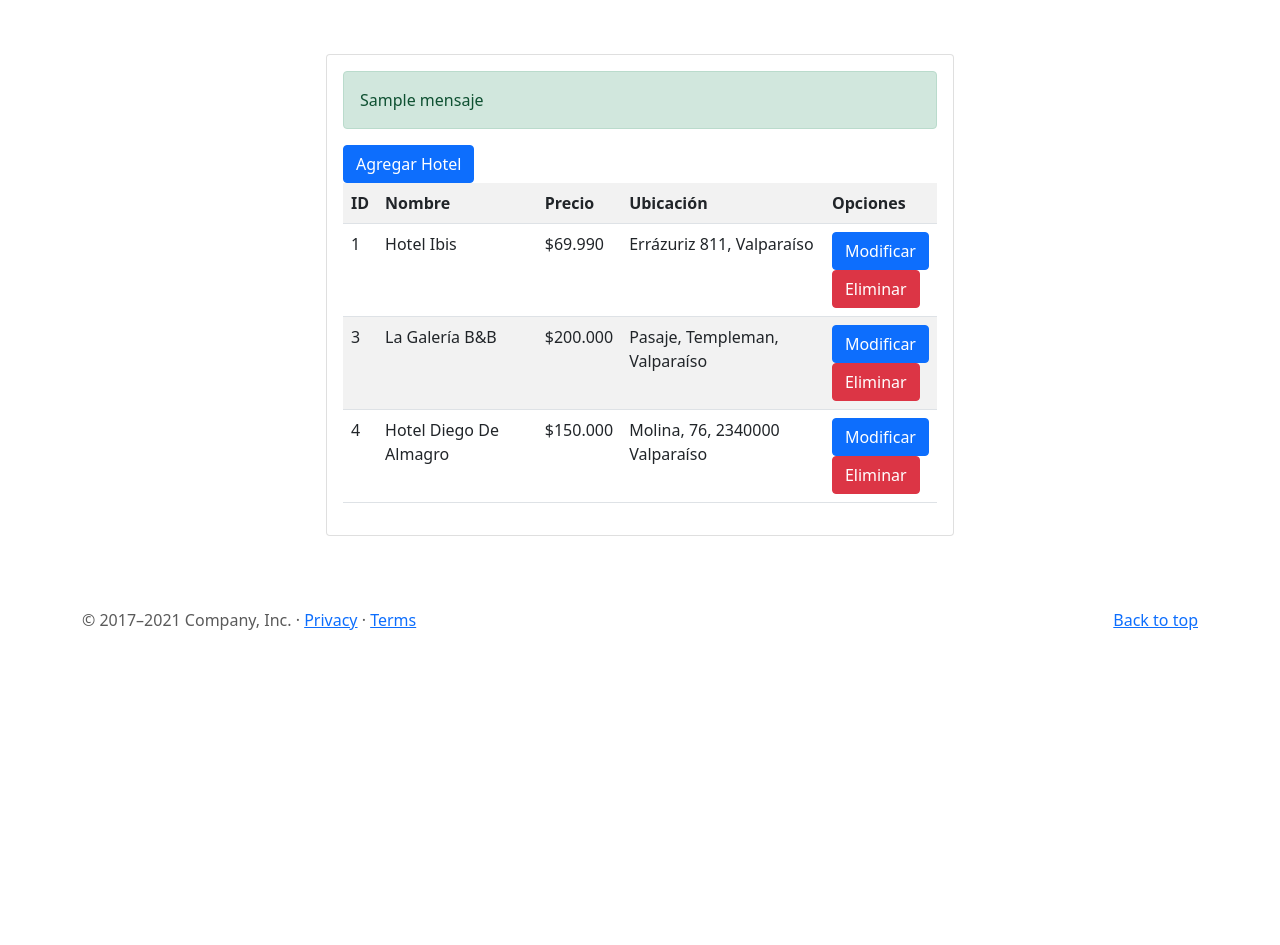
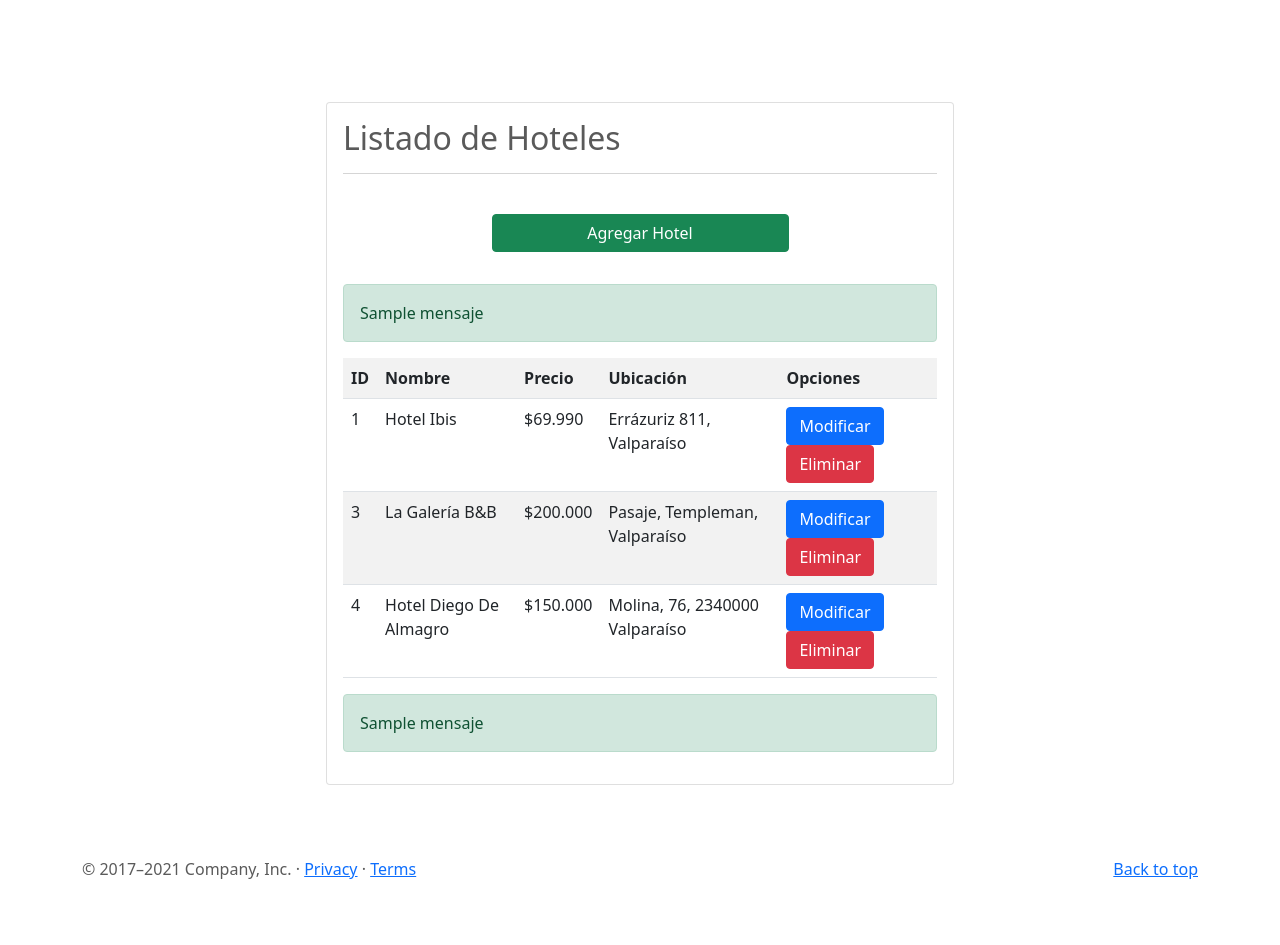
Before and after one commit to LegenB1/turistas, a Django app: template app/templates/app/listar_hotel.html in a window 1280 px wide. Shown: the part 66-1011 px from the top of the page. Before the commit the page ends 696 px from the top, so only its background shows below. Run offline with Django 3.2, Linux system fonts and the light colour scheme; data comes from the database, SQL or seed files in the repository; the template is opened without the code that fills it: values that come from a table or form of the project are taken from there, most other values are stand-ins (such as "Sample title", 1, 10 or a date in 2020); some libraries are stand-ins or nearby versions.

Commit message:
listado de hoteles lindi

```diff
--- a/app/templates/app/listar_hotel.html
+++ b/app/templates/app/listar_hotel.html
@@ -6,13 +6,21 @@
 <br>
 <br>
 <br>
+<br>
+<br>
 <div class="row">
     <div class="col-12 col-md-6 offset-md-3">
         <div class="card">
             <div class="card-body">
+                <h2>Listado de Hoteles</h2>
+                <hr>
+                <br>
                 <div>
+                    <div class="d-grid gap-2 col-6 mx-auto">
+                        <a class="btn btn-success" href="{% url 'agregar_hotel' %}">Agregar Hotel</a>
+                        <br>
+                    </div>
                     <p class="alert alert-success">{{ mensaje }}</p>
-                    <a class="btn btn-primary" href="{% url 'agregar_hotel' %}">Agregar Hotel</a>
                 </div>
                 <table class="table table-striped table-hover">
                     <tr>
@@ -31,12 +39,12 @@
                         <td>{{ h.ubicacion | title }}</td>
                         <td>
                             <a class="btn btn-primary" href="{% url 'modificar_hotel' h.id %}">Modificar</a>
-                            <br>
-                            <a class="btn btn-danger" href="{% url 'eliminar_hotel' h.id %}">Eliminar</a>
+                            <a class="btn btn-danger" padding-top="10px" href="{% url 'eliminar_hotel' h.id %}">Eliminar</a>
                         </td>
                     </tr>
                     {% endfor %}
                 </table>
+                <p class="alert alert-success">{{ mensaje }}</p>
             </div>
         </div>
     </div>
```
